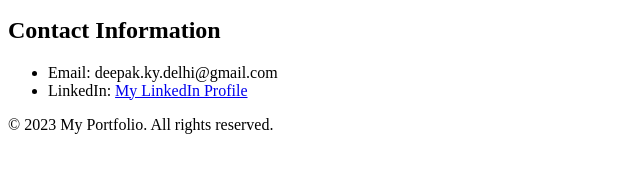
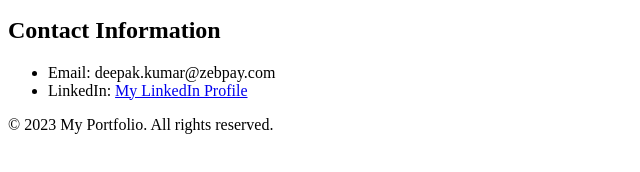
Before and after one commit to deepak-z/nameCheap-Demo2, a plain HTML site: page index.html in a window 1280 px wide. Shown: the part 148-320 px from the top of the page, 0-640 px from the left. Drawn offline with Linux system fonts and the light colour scheme.

Commit message:
emailChange

```diff
--- a/index.html
+++ b/index.html
@@ -18,7 +18,7 @@
     <section>
         <h2>Contact Information</h2>
         <ul>
-            <li>Email: deepak.ky.delhi@gmail.com</li>
+            <li>Email: deepak.kumar@zebpay.com</li>
             <li>LinkedIn: <a href="https://in.linkedin.com/in/deepak-kumar-7812171ab" target="_blank" rel="noopener noreferrer">My LinkedIn Profile</a></li>
         </ul>
     </section>
```
